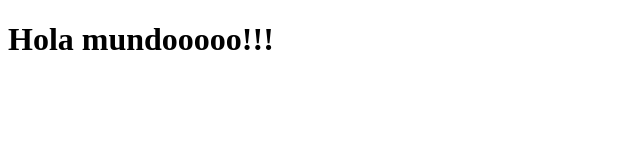
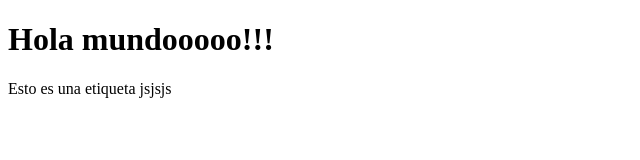
Before and after one commit to NarvaezAndres/proyecto1, a plain HTML site: page index.html in a window 1280 px wide. Shown: the whole page, without its empty margins (0-640 px from the left). Drawn offline with Linux system fonts and the light colour scheme.

Commit message:
Se agrego una etiqueta p

```diff
--- a/index.html
+++ b/index.html
@@ -9,5 +9,7 @@
 
     <h1>Hola mundooooo!!!</h1>
 
+    <p>Esto es una etiqueta jsjsjs</p>
+
 </body>
 </html>
```
